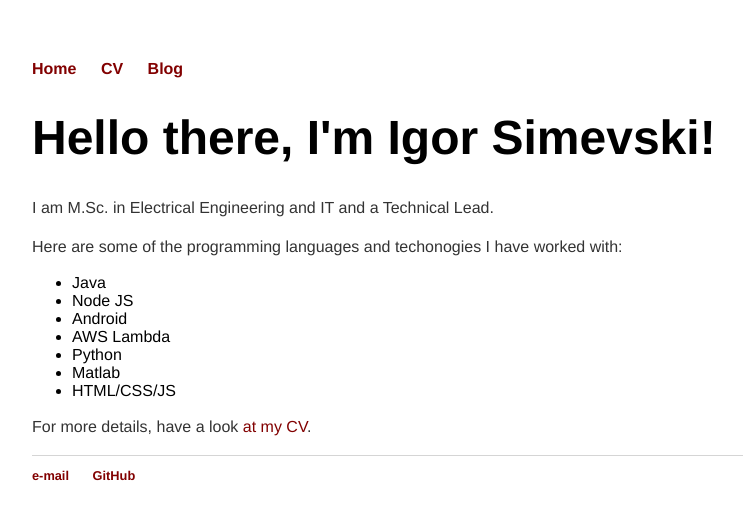
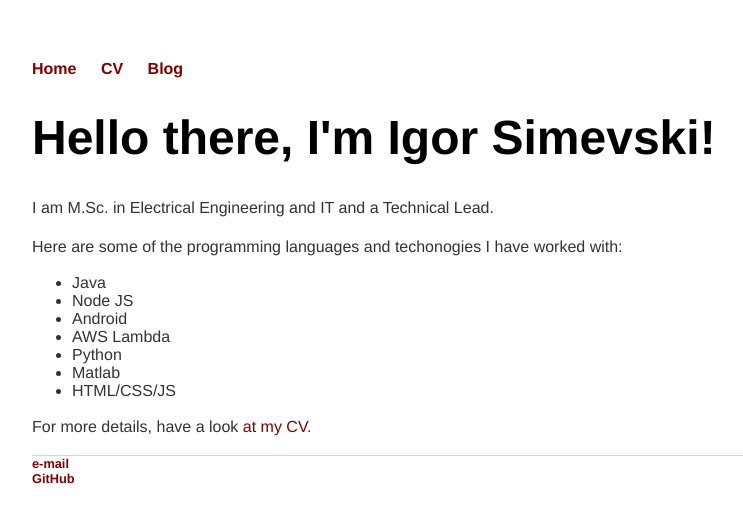
Before and after one commit to igorsimevski/igorsimevski.github.io, a Jekyll site: the page built from index.html, in a window 1280 px wide. Shown: the top 523 px of the page, without its empty margins (160-903 px from the left). Built offline with Jekyll 4.4.1, drawn with Linux system fonts in a browser that asks for light colours.

Commit message:
Update main.css

```diff
--- a/css/main.css
+++ b/css/main.css
@@ -8,9 +8,11 @@
     list-style: none;
     font-weight: bold;
 }
-nav ul li, footer ul li {
+nav ul li, footer ul {
     display: inline;
     margin-right: 20px;
+}
+ul,li {
     color: #333;
 }
 a {
```
